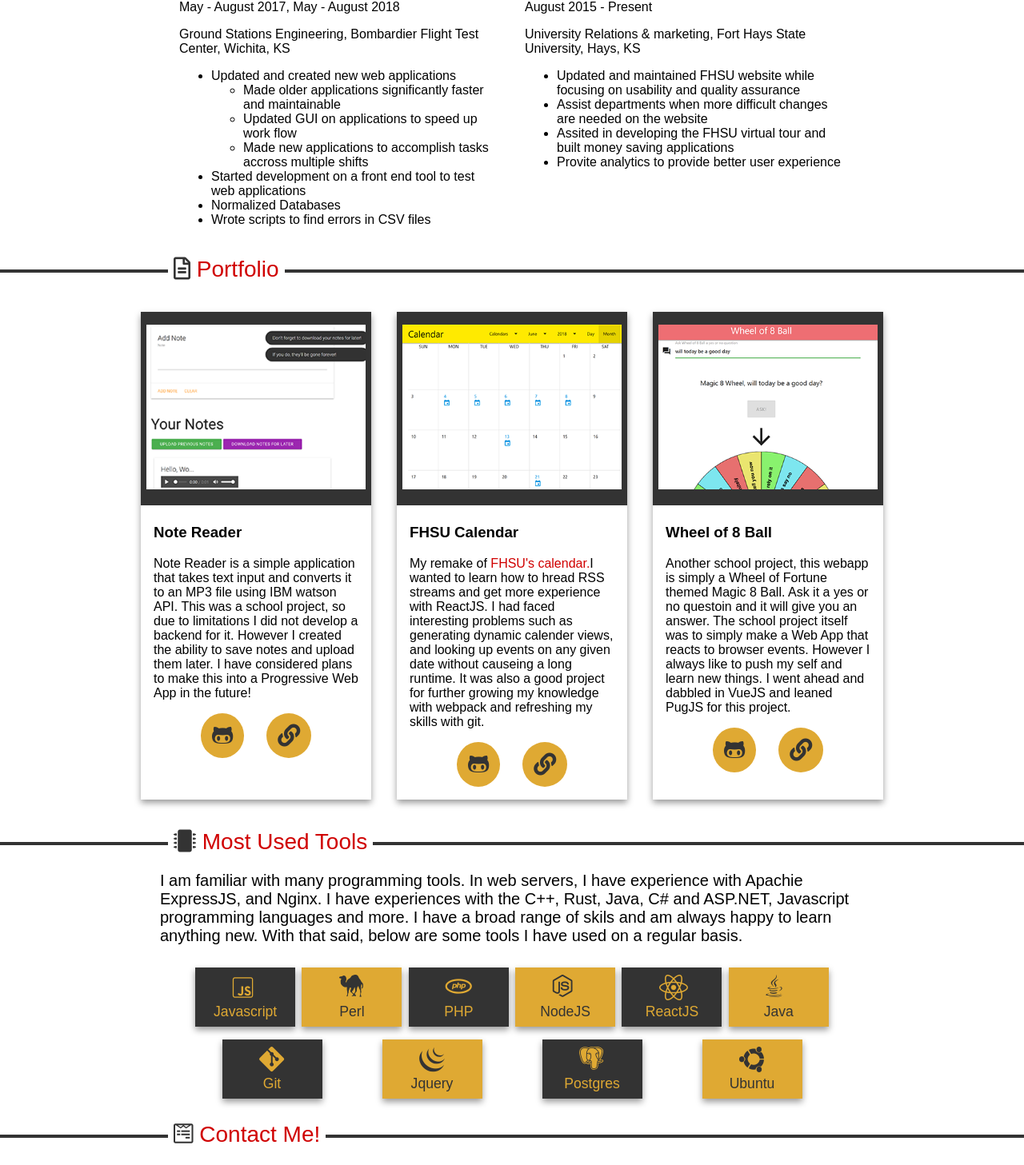
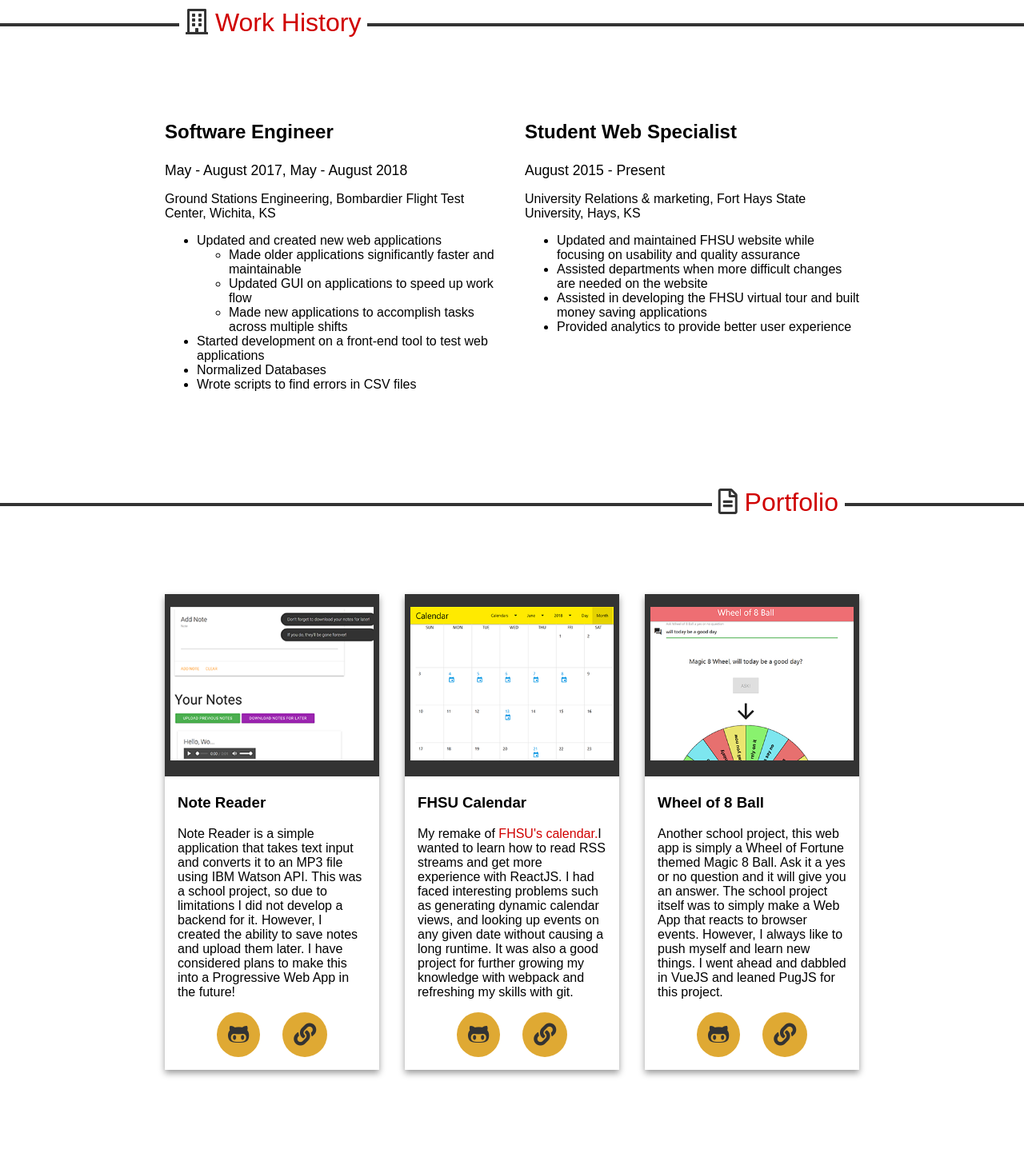
Before and after one commit to PickleJr/taylorgonzalez.me, a React (Create React App) app: page / in a window 1280 px wide. Shown: the part 759-2216 px from the top of the page at 80% size. Built offline with nearby package versions, Linux system fonts and the light colour scheme.

Commit message:
Fixed grammar and updated view on larger screens

```diff
--- a/src/Content/Contact.js
+++ b/src/Content/Contact.js
@@ -145,7 +145,7 @@
         );
         return(
             <div className="section">
-                <h2 id="Contact">
+                <h2 className="right" id="Contact">
                     <span><i className="fab fa-wpforms"></i> Contact Me!</span>
                 </h2>
                 <div style={this.state.formHeight} id="form">
--- a/src/Content/Portfolio.js
+++ b/src/Content/Portfolio.js
@@ -9,8 +9,8 @@
 class Portfolio extends Component {
     render() {
         return(
-            <div className="section">
-                <h2 id="Portfolio">
+            <div id="portfolio" className="section">
+                <h2 className="right" id="Portfolio">
                     <span><i className="far fa-file-alt"></i> Portfolio</span>
                 </h2>
                 <div id="portfolio-projects">
@@ -22,8 +22,8 @@
                             <h3>Note Reader</h3>
                             <p>
                                 Note Reader is a simple application that takes text input and converts it to
-                                an MP3 file using IBM watson API. This was a school project, so due to limitations
-                                I did not develop a backend for it. However I created the ability to save notes and upload
+                                an MP3 file using IBM Watson API. This was a school project, so due to limitations
+                                I did not develop a backend for it. However, I created the ability to save notes and upload
                                 them later. I have considered plans to make this into a Progressive Web App in the future!
                             </p>
                             <ul className="project-links">
@@ -48,9 +48,9 @@
                             <h3>FHSU Calendar</h3>
                             <p>
                                 My remake of <a href="http://calendar.fhsu.edu" title="Fort Hays State University Calendar">FHSU's calendar.</a>
-                                I wanted to learn how to hread RSS streams and get more experience with ReactJS.
+                                I wanted to learn how to read RSS streams and get more experience with ReactJS.
                                 I had faced interesting problems such as generating
-                                dynamic calender views, and looking up events on any given date without causeing a long runtime. It was also a good
+                                dynamic calendar views, and looking up events on any given date without causing a long runtime. It was also a good
                                 project for further growing my knowledge with webpack and refreshing my skills with git.
                             </p>
                             <ul className="project-links">
@@ -74,9 +74,9 @@
                         <div className="project-content">
                             <h3>Wheel of 8 Ball</h3>
                             <p>
-                                Another school project, this webapp is simply a Wheel of Fortune themed Magic 8 Ball.
-                                Ask it a yes or no questoin and it will give you an answer. The school project itself was to simply
-                                make a Web App that reacts to browser events. However I always like to push my self and learn new things.
+                                Another school project, this web app is simply a Wheel of Fortune themed Magic 8 Ball.
+                                Ask it a yes or no question and it will give you an answer. The school project itself was to simply
+                                make a Web App that reacts to browser events. However, I always like to push myself and learn new things.
                                 I went ahead and dabbled in VueJS and leaned PugJS for this project.
                             </p>
                             <ul className="project-links">
--- a/src/Content/Tools.js
+++ b/src/Content/Tools.js
@@ -5,20 +5,20 @@
 class Tools extends Component {
     render() {
         return(
-            <div className="section">
+            <div className="alt-bg section">
                 <h2 id="Tools">
                     <span><i className="fas fa-microchip"></i> Most Used Tools</span>
                 </h2>
                 <p id="Tools-p">
-                    I am familiar with many programming tools. In web servers, I have experience with Apachie
-                    ExpressJS, and Nginx. I have experiences with the C++, Rust, Java, C# and ASP.NET, Javascript programming
-                    languages and more. I have a broad range of skils and am always happy to learn anything new.
+                    I am familiar with many programming tools. In web servers, I have experience with Apachie,
+                    ExpressJS, and Nginx. I have experiences with the C++, Rust, Java, C# and ASP.NET, JavaScript programming
+                    languages and more. I have a broad range of skills and am always happy to learn anything new.
                     With that said, below are some tools I have used on a regular basis.
                 </p>
                 <ul className="tools">
                     <li className="black">
                         <div><i className="icon-javascript"></i></div>
-                        <div>Javascript</div>
+                        <div>JavaScript</div>
                     </li>
                     <li className="gold">
                         <div><i className="icon-perl"></i></div>
@@ -46,11 +46,11 @@
                     </li>
                     <li className="gold">
                         <div><i className="icon-jquery"></i></div>
-                        <div>Jquery</div>
+                        <div>jQuery</div>
                     </li>
                     <li className="black">
                         <div><i className="icon-postgres"></i></div>
-                        <div>Postgres</div>
+                        <div>Postgress</div>
                     </li>
                     <li className="gold">
                         <div><i className="icon-ubuntu"></i></div>
--- a/src/Content/WorkHistory.js
+++ b/src/Content/WorkHistory.js
@@ -5,7 +5,7 @@
 class WorkHistory extends Component {
     render() {
         return(
-            <div className="section">
+            <div className="alt-bg section">
                 <h2 id="Work-History">
                     <span><i className="far fa-building"></i> Work History</span>
                 </h2>
@@ -21,10 +21,10 @@
                                     <ul>
                                         <li>Made older applications significantly faster and maintainable</li>
                                         <li>Updated GUI on applications to speed up work flow</li>
-                                        <li>Made new applications to accomplish tasks accross multiple shifts</li>
+                                        <li>Made new applications to accomplish tasks across multiple shifts</li>
                                     </ul>
                                 </li>
-                                <li>Started development on a front end tool to test web applications</li>
+                                <li>Started development on a front-end tool to test web applications</li>
                                 <li>Normalized Databases</li>
                                 <li>Wrote scripts to find errors in CSV files</li>
                             </ul>
@@ -37,9 +37,9 @@
                             <p>University Relations &amp; marketing, Fort Hays State University, Hays, KS</p>
                             <ul>
                                 <li>Updated and maintained FHSU website while focusing on usability and quality assurance</li>
-                                <li>Assist departments when more difficult changes are needed on the website</li>
-                                <li>Assited in developing the FHSU virtual tour and built money saving applications</li>
-                                <li>Provite analytics to provide better user experience</li>
+                                <li>Assisted departments when more difficult changes are needed on the website</li>
+                                <li>Assisted in developing the FHSU virtual tour and built money saving applications</li>
+                                <li>Provided analytics to provide better user experience</li>
                             </ul>
                         </div>
                     </div>
--- a/src/Content/contact.css
+++ b/src/Content/contact.css
@@ -85,7 +85,4 @@
 }
 
 @media only screen and (min-width: 1680px) {
-    form, #postback {
-        padding: 0 10em;
-    }
 }
--- a/src/Content/content.css
+++ b/src/Content/content.css
@@ -61,6 +61,8 @@
     border-bottom: none;
 }
 
+
+
 @media only screen and (min-width: 601px) {
     h2 {
         padding-left: 2em;
@@ -73,43 +75,39 @@
     }
 }
 
-@media only screen and (min-width: 1200px) {
-    .section > * {
-        margin: 0 10em;
+@media only screen and (min-width: 900px) {
+    .section {
+        padding-bottom: 5em;
+    }
+    .section:last-of-type {
+        padding-bottom: 5em;
     }
     .section > h2 {
-        padding-left: 7.5em;
-    }
-    h2[class=right] {
-        padding-right: 7.5em;
+        margin-bottom: 5rem;
+        font-size: 2em;
+        max-width: 100%;
+        padding: 0 7em;
     }
 
-    #Hello-p {
-        font-size: 1.5em;
+    .section > * {
+        max-width: 900px;
+        margin: 0 auto;
     }
 }
 
 @media only screen and (min-width: 1680px) {
-    .section > * {
-        margin: 0 20em;
+    .section > h2 {
+        padding: 0 14em;
+        font-size: 2.25em;
     }
-    .section > h2 {
-        padding-left: 12em;
+
+    #Hello-p {
         font-size: 2em;
     }
-    h2[class=right] {
-        padding-right: 12em;
-    }
+}
 
-}
 @media only screen and (min-width: 2560px) {
-    .section > * {
-        margin: 0 35em;
-    }
     .section > h2 {
-        padding-left: 18em;
-    }
-    h2[class=right] {
-        padding-right: 18em;
+        padding: 0 18em;
     }
 }
--- a/src/Content/index.js
+++ b/src/Content/index.js
@@ -11,7 +11,7 @@
     render() {
         return(
             <div id="content">
-                <div className="section">
+                <div id="first-section" className="section">
                     <h2 className="right" id="Hello"><span><i className="far fa-smile"></i> Hello, World!</span></h2>
                     <p id="Hello-p">
                         Hello! I'm <span id="name">Taylor Gonzalez</span> and I am a
--- a/src/Content/portfolio.css
+++ b/src/Content/portfolio.css
@@ -58,3 +58,16 @@
         flex: 1 0 150px;
     }
 }
+
+@media only screen and (min-width: 1680px) {
+    #portfolio > * {
+        max-width: 1200px;
+    }
+
+    .project-content > h3 {
+        font-size: 1.5rem;
+    }
+    .project-content > p {
+        font-size: 1.25rem;
+    }
+}
--- a/src/Content/tools.css
+++ b/src/Content/tools.css
@@ -38,7 +38,7 @@
 
 @media only screen and (min-width: 601px) {
     #Tools-p {
-        font-size: 1.25em;
+        font-size: 1.5em;
         padding-bottom: 1em;
     }
 
@@ -49,24 +49,7 @@
 
 @media only screen and (min-width: 1200px) {
     .tools {
-        margin: 0 15em;
+        max-width: 800px;
+        margin: 0 auto;
     }
 }
-
-@media only screen and (min-width: 1680px) {
-    #Tools-p {
-        margin: 0 23.5em;
-    }
-    .tools {
-        margin: 0 30em;
-    }
-}
-
-@media only screen and (min-width: 1680px) {
-    #Tools-p {
-        margin: 0 40em;
-    }
-    .tools {
-        margin: 0 57em;
-    }
-}
--- a/src/Content/workhistory.css
+++ b/src/Content/workhistory.css
@@ -11,19 +11,28 @@
 }
 
 @media only screen and (min-width: 1200px) {
-    .timeline {
-        margin: 0 13em;
+    .timeline h3 {
+        font-size: 1.5rem;
+    }
+    .job-date {
+        font-size: 1.1rem;
     }
 }
 
 @media only screen and (min-width: 1680px) {
-    .timeline {
-        margin: 0 26em;
+    .timeline h3 {
+        font-size: 2rem;
+    }
+    .timeline p {
+        font-size: 1.25rem;
+    }
+    .job-date {
+        font-size: 1.25rem;
+    }
+    .timeline ul {
+        font-size: 1.25rem;
     }
 }
 
 @media only screen and (min-width: 1680px) {
-    .timeline {
-        margin: 0 39em;
-    }
 }
--- a/src/Nav/nav.css
+++ b/src/Nav/nav.css
@@ -77,19 +77,19 @@
 
 @media only screen and (min-width: 1200px) {
     nav {
-        padding: 0 13em;
         width: auto;
+        padding: 0 12em;
     }
 }
 
-@media only screen and (min-width: 1200px) {
+@media only screen and (min-width: 1680px) {
     nav {
-        padding: 0 20em;
+        padding: 0 16em;
     }
 }
 
 @media only screen and (min-width: 2560px) {
     nav {
-        padding: 0 30em;
+        padding: 0 26em;
     }
 }
```
